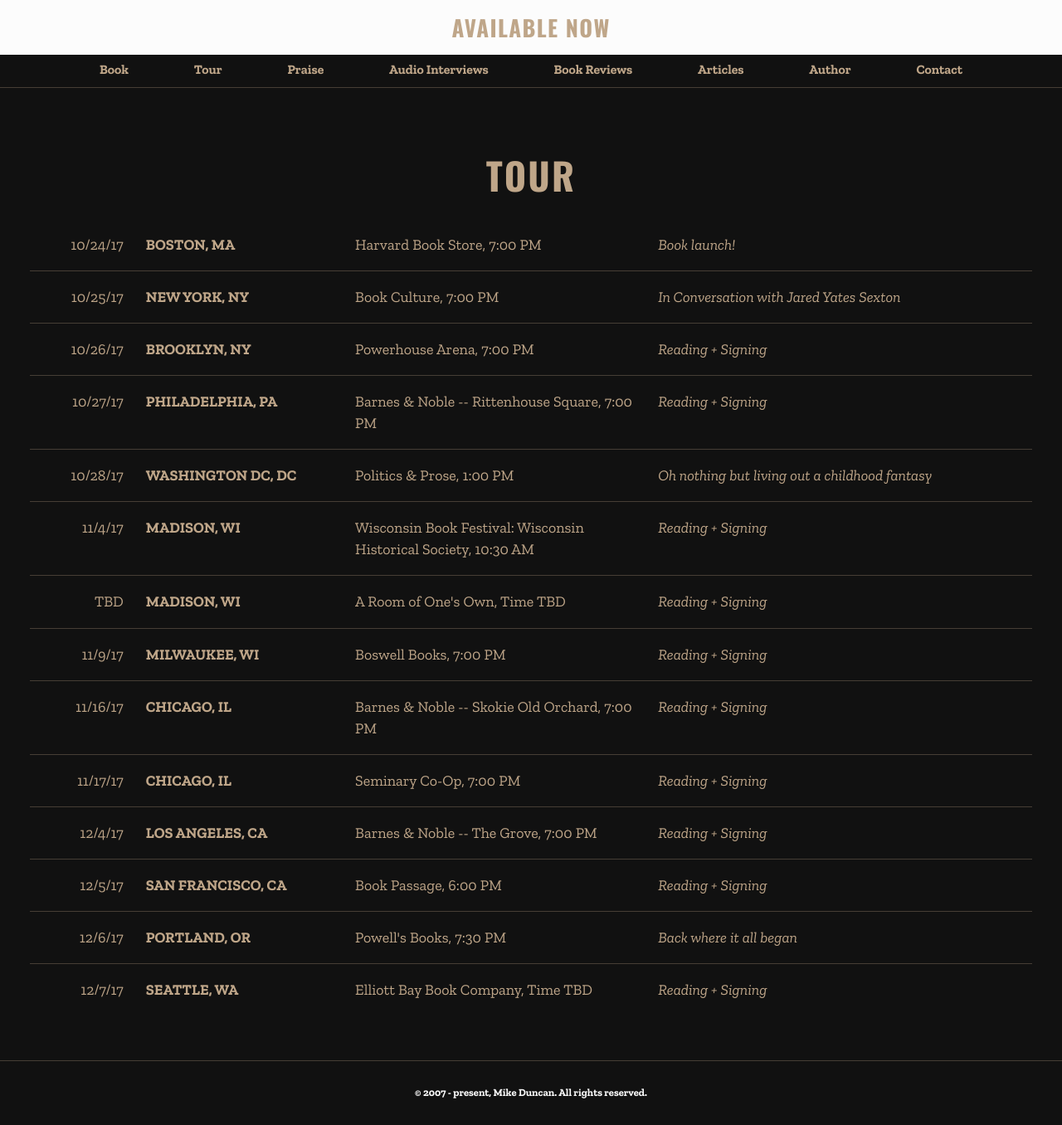
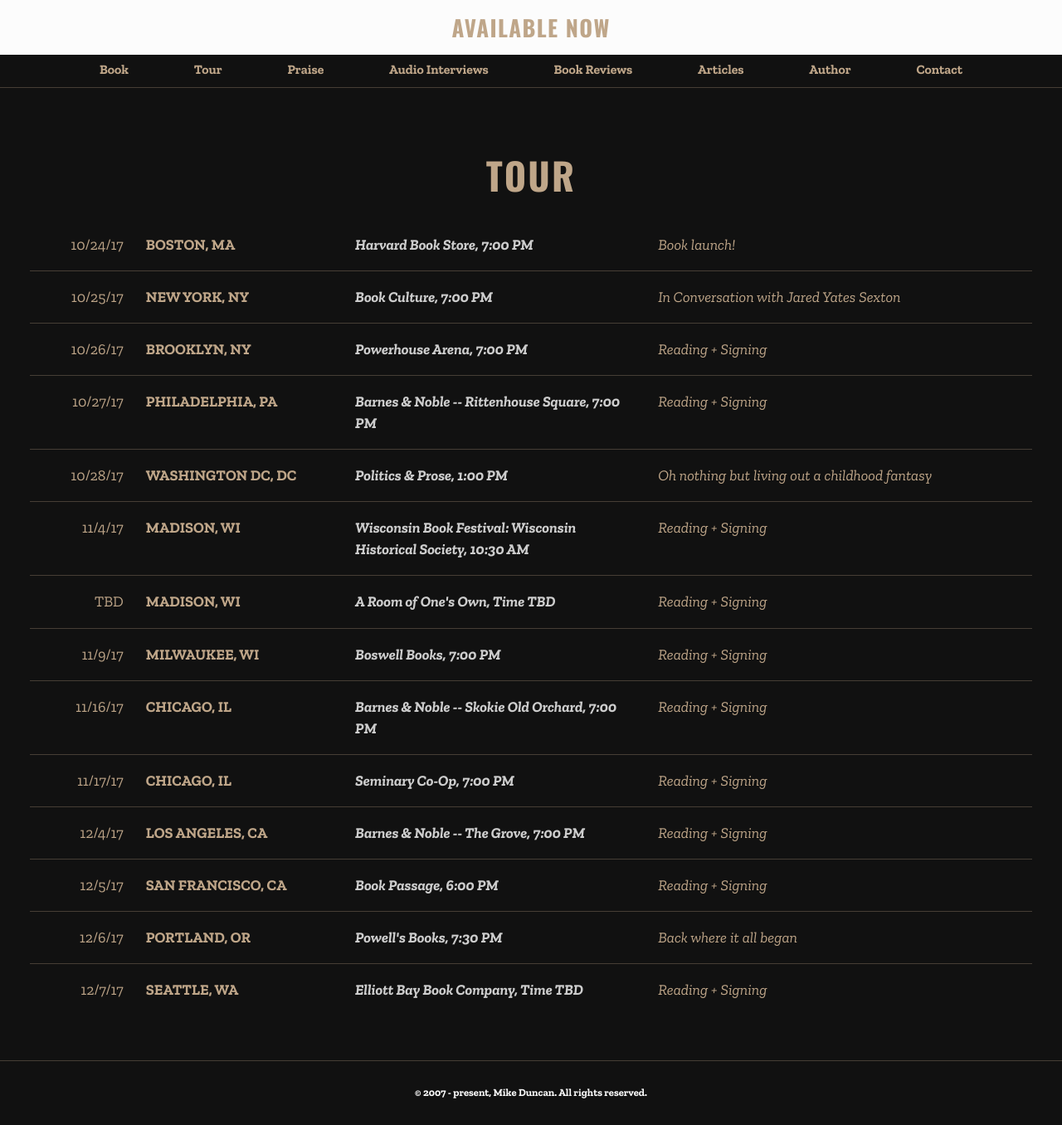
Before and after one commit to Brandi-Duncan/thestormbeforethestorm.com, a Jekyll site: the page built from tour.html, in a window 1280 px wide. Shown: the whole page at 83% size. Built offline with Jekyll 4.4.1, drawn with Linux system fonts in a browser that asks for light colours.

Commit message:
updates Tour styling

```diff
--- a/lib/css/_tour.scss
+++ b/lib/css/_tour.scss
@@ -22,6 +22,10 @@
         flex-direction: row;
       }
 }
+//
+//.tour__stop:nth-child(-n+4) {
+//    opacity: .65;
+//}
 
 .tour__stop:not(:last-child) {
         border-bottom: solid 1px rgba($color-gold, 0.3);
@@ -53,11 +57,14 @@
 .tour__venue {
     margin-right: 1.5em;
     text-align: left;
+    font-weight: 700;
+    color: rgba($color-white, 0.8);
+    font-style: italic;
 
         > a {
             &:hover {
             color: $color-white;
-            font-weight: 700;
+            text-decoration: underline;
             }
         }
 
```
